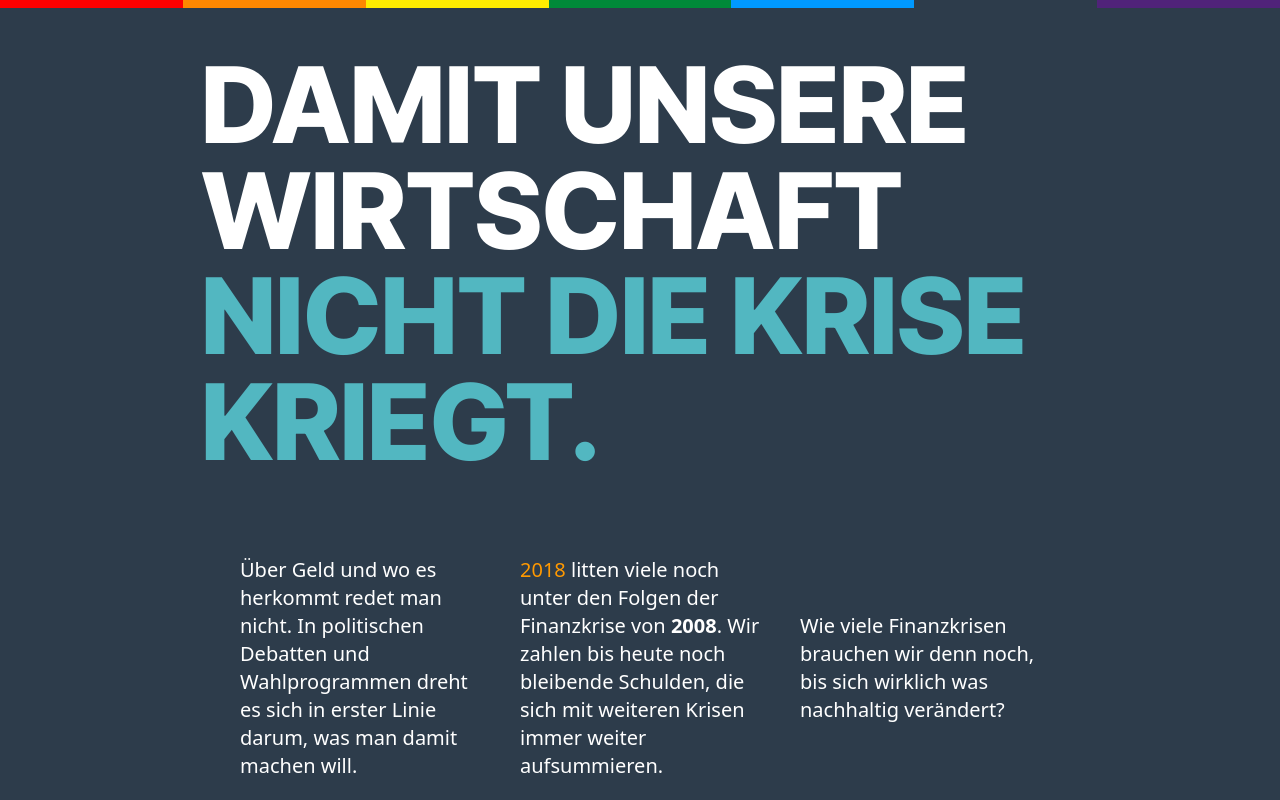
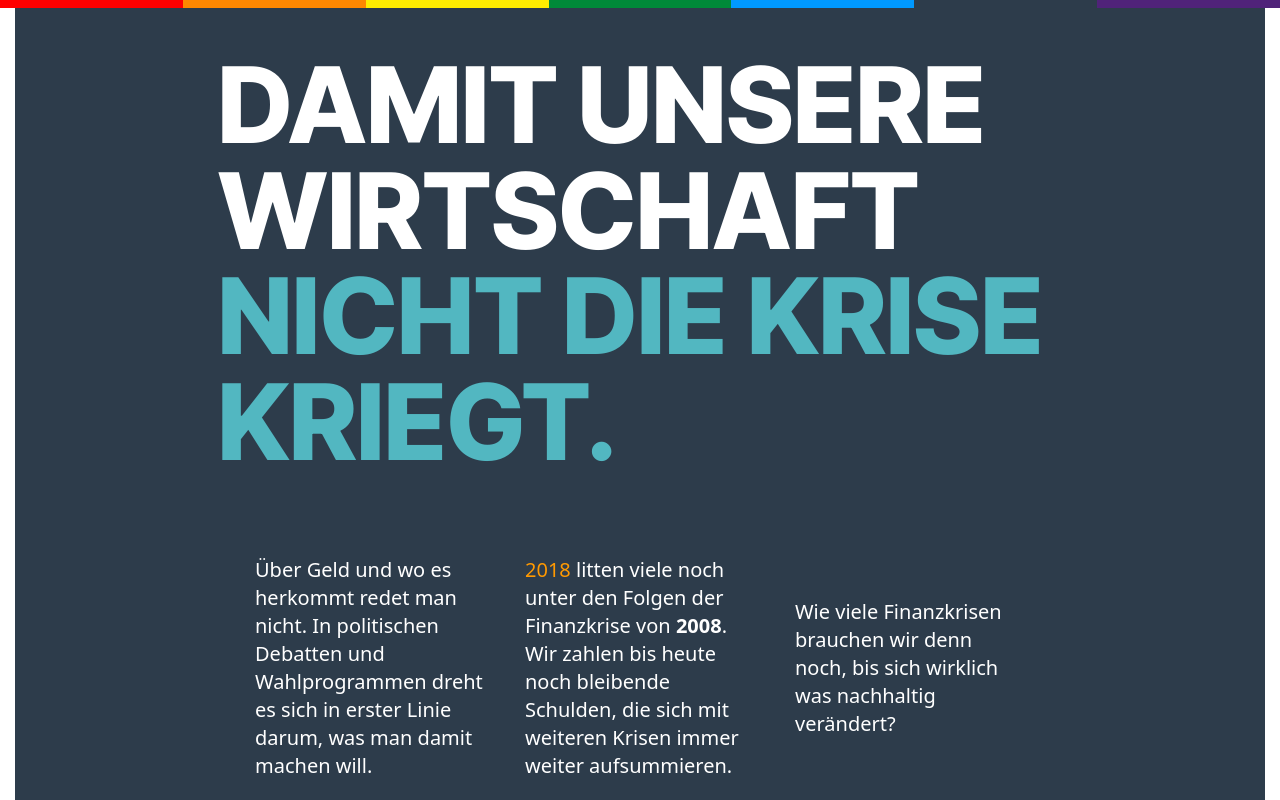
Before and after one commit to lumsdnb/werte-verbinden, a SvelteKit app: page / in a window 1280 px wide. Shown: the top 800 px of the page. Built offline with nearby package versions, Linux system fonts and the light colour scheme; no server answers.

Commit message:
Fix overflow

```diff
--- a/src/routes/+layout.svelte
+++ b/src/routes/+layout.svelte
@@ -9,7 +9,7 @@
 <svelte:head><title>Werte verbinden</title></svelte:head>
 <RainbowLine />
 <main
-  class=" m-0 p-0 text-lg lg:text-xl w-full flex items-center flex-col justify-center"
+  class=" m-0 p-0 text-lg lg:text-xl  flex items-center flex-col justify-center overflow-hidden"
 >
   <slot />
 
```
